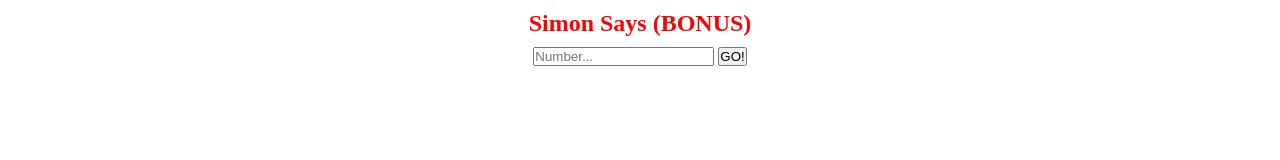
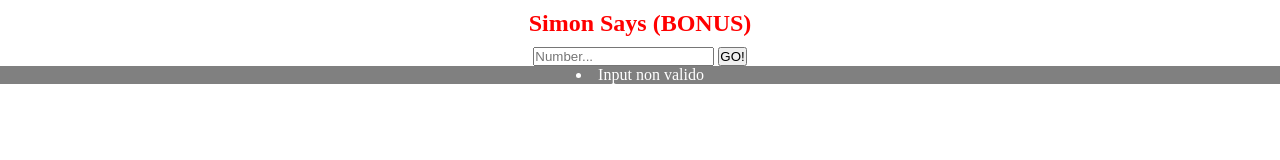
Before and after one commit to pagos21/js-simon, a plain HTML site: page BONUS/index.html in a window 1280 px wide. Both pictures are taken after a click on the button "GO!". Drawn offline with nearby package versions, Linux system fonts and the light colour scheme.

Commit message:
v 2.0 (CSS + JQuery + setTinterval + InputControl)

```diff
--- a/BONUS/JS/script.js
+++ b/BONUS/JS/script.js
@@ -28,11 +28,16 @@ setTimeout(function () {
 count = 0;
   btn.addEventListener("click", function(){
     var userNum = parseInt($("#numInp").val());
+    if (isNaN(userNum) || userNum == "") {
+      $(".errors").append("<li> Input non valido </li>");
+    }
+    else {
+      count += 1;
+    }
     console.log(userNum);
       if (arr.includes(userNum)) {
         correct.push(userNum);
       }
-      count += 1;
       if (count >= 5) {
         $("#numInp").addClass("hide");
         $("#btn").addClass("hide");
--- a/BONUS/index.html
+++ b/BONUS/index.html
@@ -21,6 +21,7 @@
       <button class="hide" id="btn" type="button" name="button">GO!</button>
     </div>
     <div class="listArt">
+      <p class="errors"></p>
       <p class="getReady"></p>
       <ul class="list">
 
```
